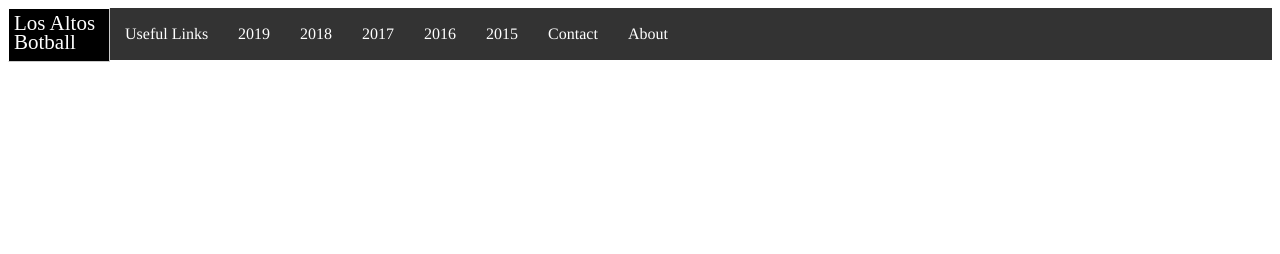
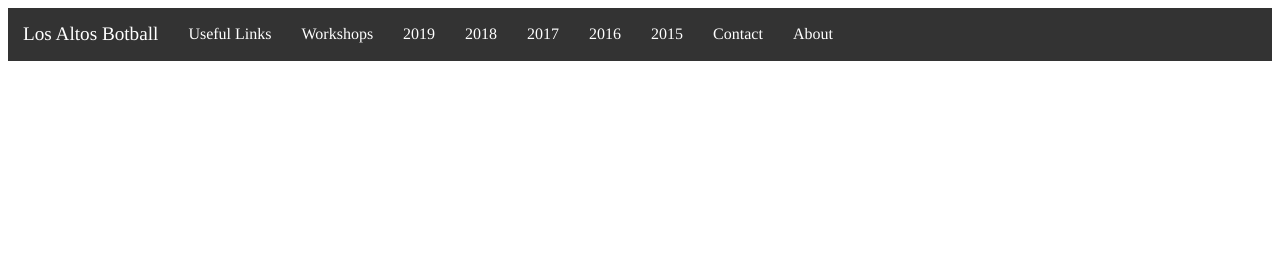
Before and after one commit to objorkman/lactbotball, a plain HTML site: page 2019.html in a window 1280 px wide. Drawn offline with Linux system fonts and the light colour scheme.

Commit message:
header update

```diff
--- a/2019.html
+++ b/2019.html
@@ -30,12 +30,14 @@ li a:hover {
 		    }</style>
     </head>
     <header>
-			<span class="tall-end-1999"><a href="index.html">Los Altos Botball</a></span>
 
 
 
-			<ul>
+
+<ul>
+				<li><a href="index.html"><big>Los Altos Botball</big></a></li>
   <li><a href="useful.html">Useful Links</a></li>
+	<li><a href="workshop.html">Workshops</a></li>
     <li><a href="2019.html">2019</a></li>
     <li><a href="2018.html">2018</a></li>
     <li><a href="2017.html">2017</a></li>
@@ -44,8 +46,6 @@ li a:hover {
   <li><a href="contact.html">Contact</a></li>
   <li><a href="about.html">About</a></li>
 </ul>
-		<!--	<span class="tall-end-1999"><a href="index.html">Team 0399</a></span>-->
-
     </header>
 
     <body>
```
